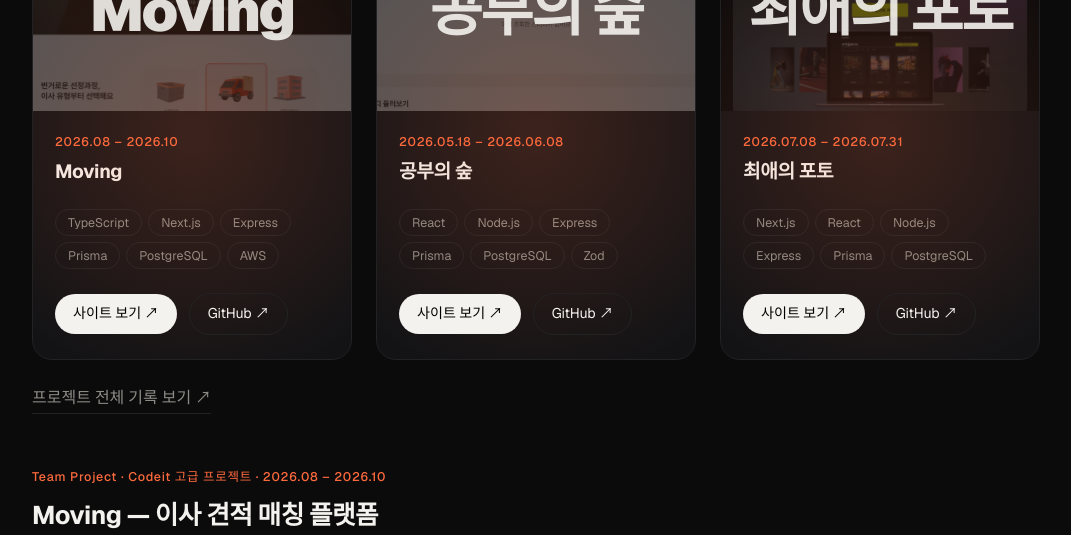
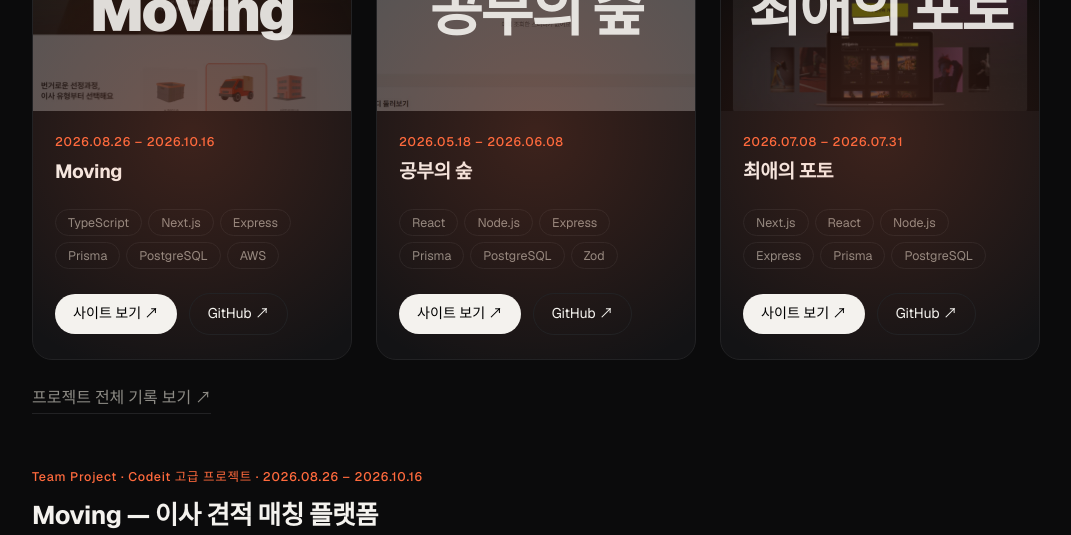
Before and after one commit to singsangsong28/MySite, a Next.js app: page / in a window 1280 px wide. Shown: the part 2600-3135 px from the top of the page, without its empty margins (104-1175 px from the left). Built offline with nearby package versions, Linux system fonts and the light colour scheme.

Commit message:
fix: exact Moving period

```diff
--- a/app/data.ts
+++ b/app/data.ts
@@ -30,8 +30,8 @@ export const stats = [
 ];
 
 export const moving = {
-  when: "2026.08 – 2026.10",
-  tag: "Team Project · Codeit 고급 프로젝트 · 2026.08 – 2026.10",
+  when: "2026.08.26 – 2026.10.16",
+  tag: "Team Project · Codeit 고급 프로젝트 · 2026.08.26 – 2026.10.16",
   title: "Moving — 이사 견적 매칭 플랫폼",
   desc: "고객이 이사 유형과 일정을 입력해 견적을 요청하면, 여러 기사님의 견적을 한 화면에서 비교하고 확정하는 서비스. MVP 완료.",
   stack: ["TypeScript", "Next.js", "Express", "Prisma", "PostgreSQL", "AWS"],
```
